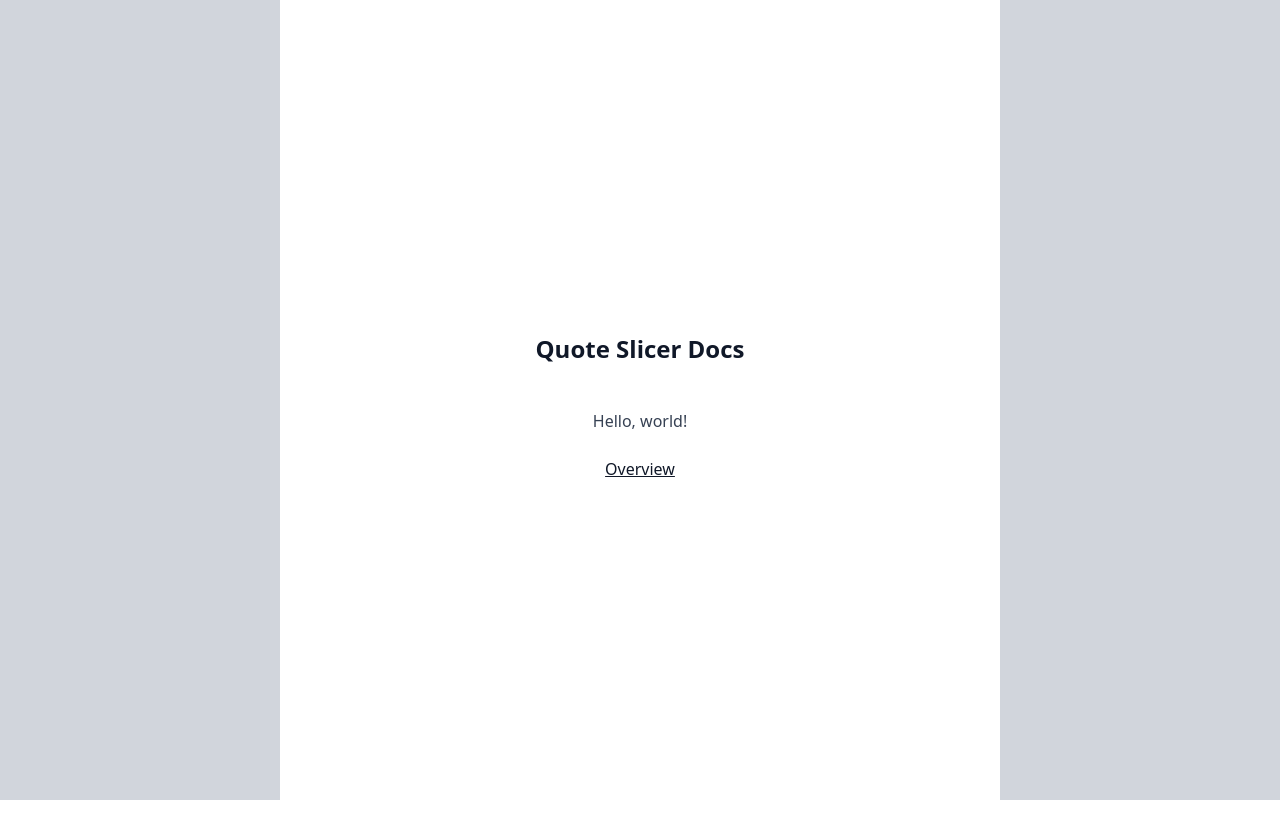
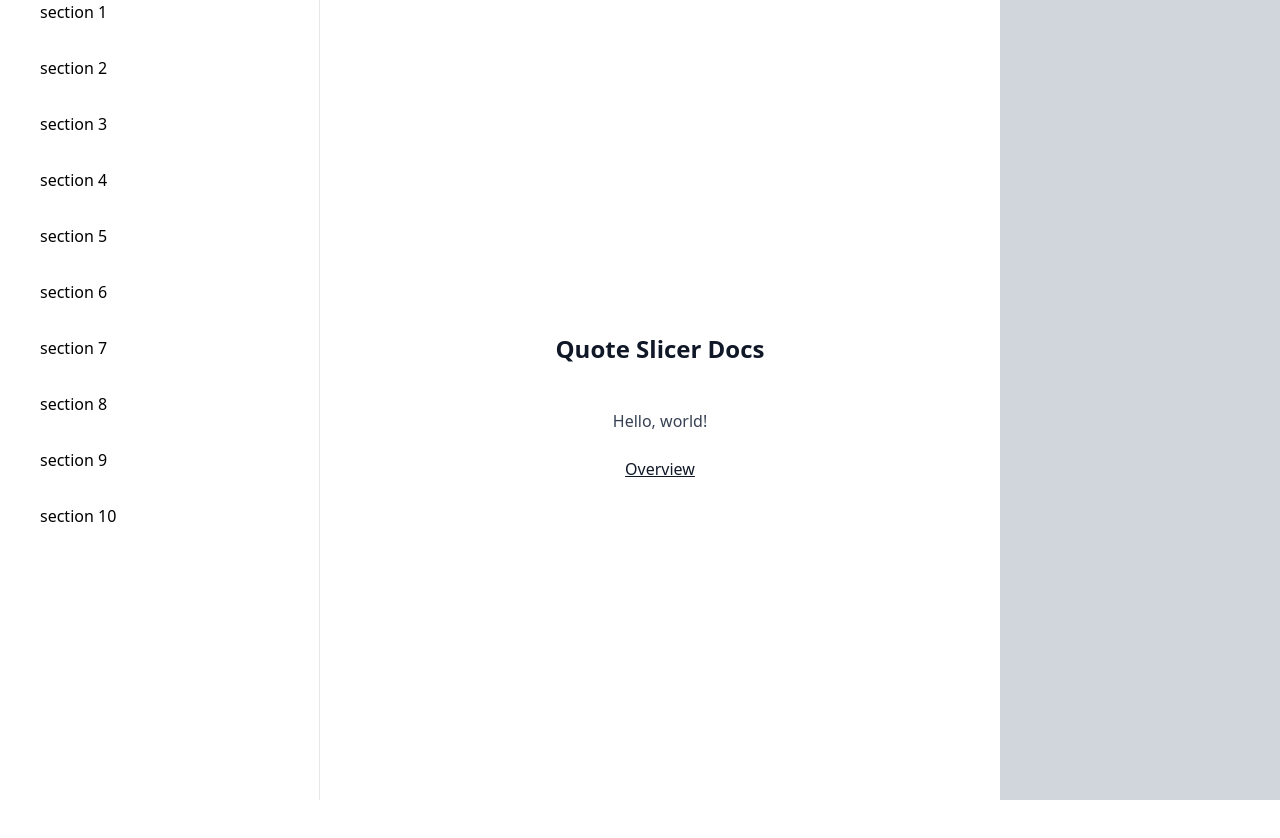
Before and after one commit to ebbmango/quote-slicer-docs, a SvelteKit app: page / in a window 1280 px wide. Shown: the top 838 px of the page. Built offline with nearby package versions, Linux system fonts and the light colour scheme.

Commit message:
sidebar mockup

```diff
--- /dev/null
+++ b/src/components/Sidebar.svelte
@@ -0,0 +1,9 @@
+<script lang="ts">
+   const sections = Array.from({ length: 10 }, (_, i) => `section ${(i + 1)}`)
+</script>
+
+<div class="flex flex-col ms-10 gap-8 min-w-70 h-dvh border-0 border-r border-gray-200">
+    {#each sections as section}
+        <p>{section}</p>
+    {/each}
+</div>
--- a/src/routes/+layout.svelte
+++ b/src/routes/+layout.svelte
@@ -1,6 +1,7 @@
 <script lang="ts">
 	import './layout.css';
 	import favicon from '$lib/assets/favicon.svg';
+	import Sidebar from '../components/Sidebar.svelte';
 
 	let { children } = $props();
 </script>
@@ -11,7 +12,7 @@
 
 <div class="flex w-full h-dvh">
 	<!-- sidebar --- docs - topics -->
-	<div class="flex min-w-70 h-dvh bg-gray-300"></div>
+	<Sidebar/>
 
 	<main class="flex flex-col w-full items-center">
 		<article class="prose dark:prose-invert mt-12">
```
